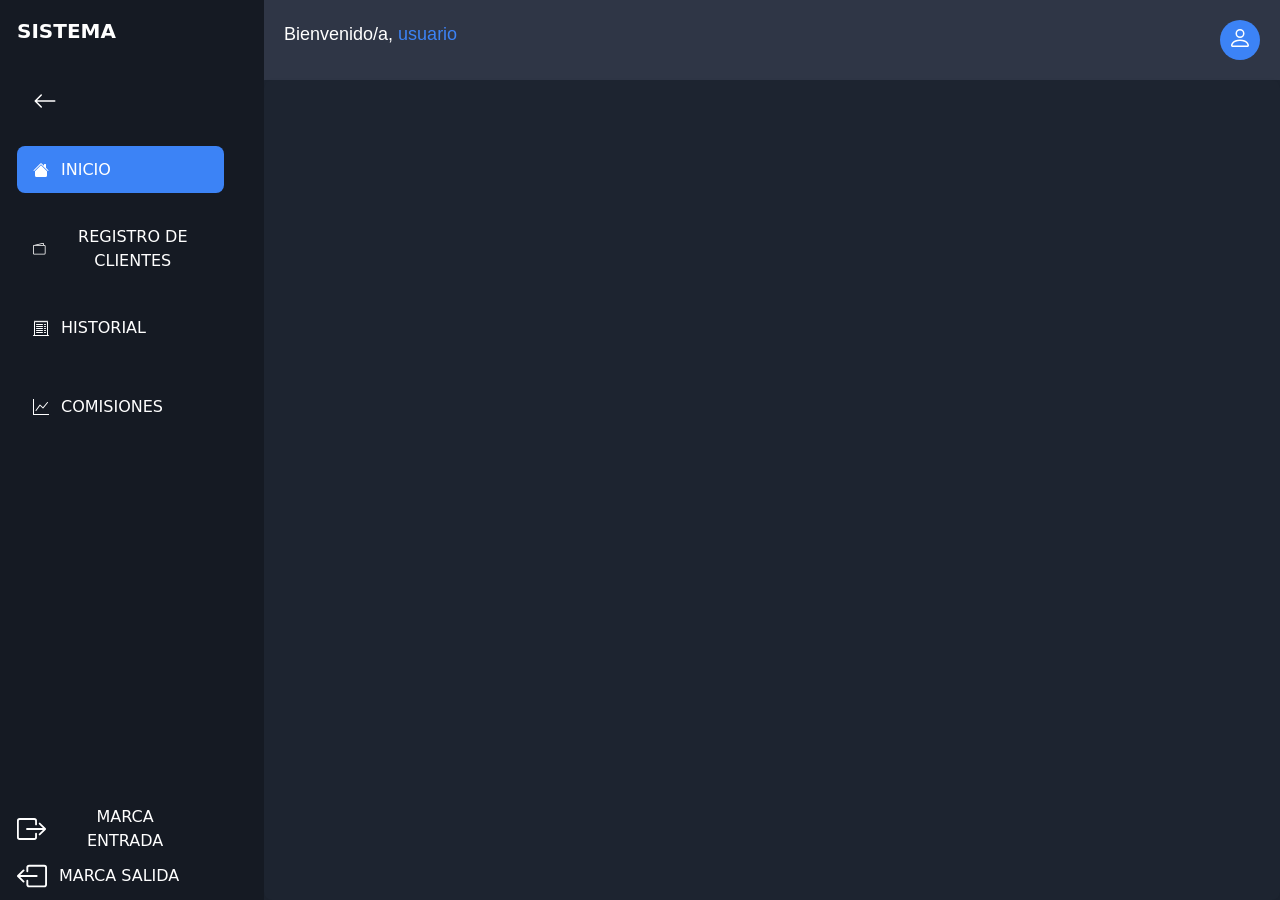
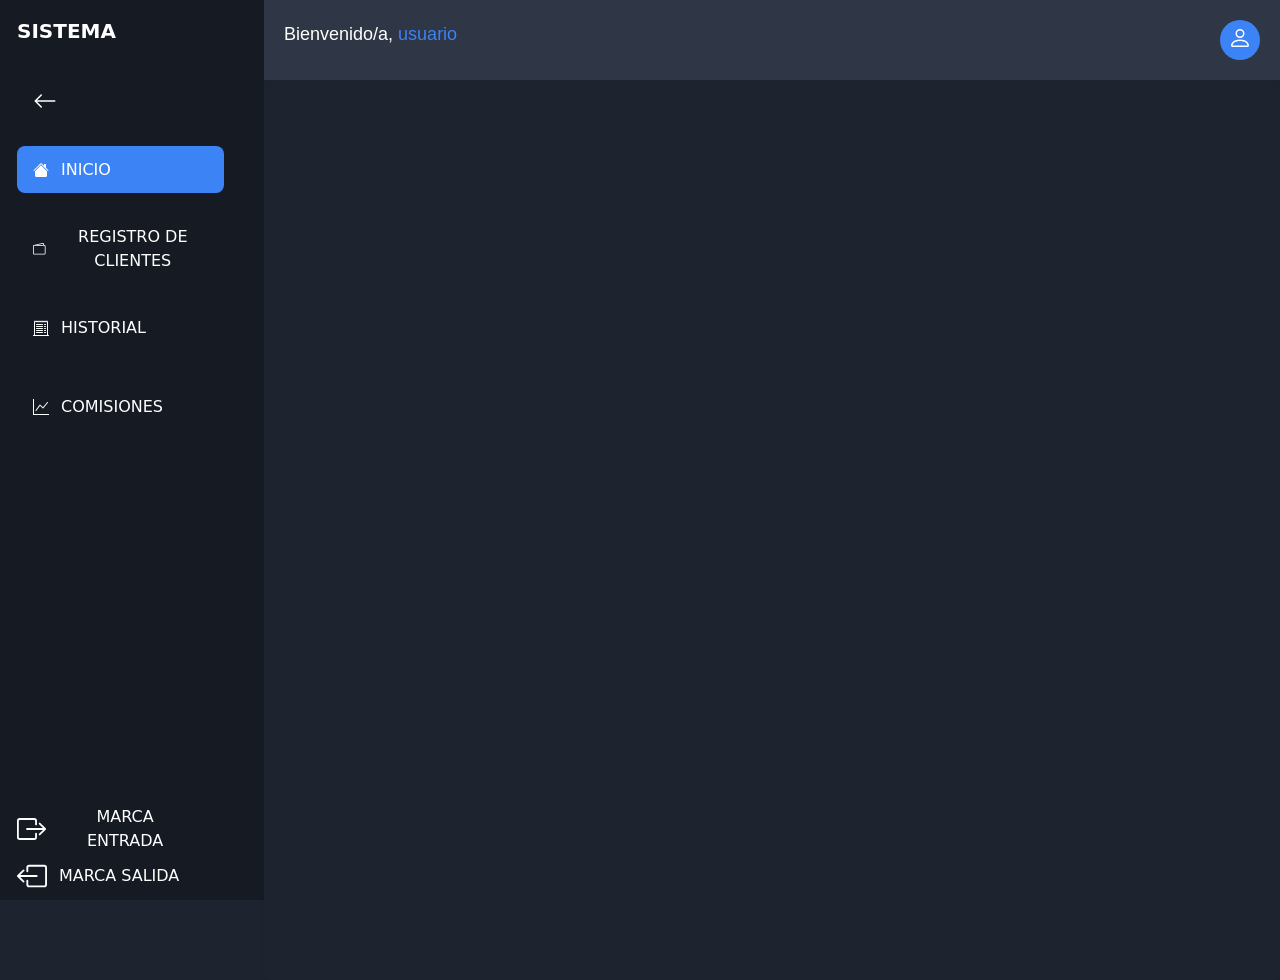

actualizacion de css tablas y historial, historial api de 4 roles. total de datos en historial

--- a/docs/estilos/index.css
+++ b/docs/estilos/index.css
@@ -208,6 +208,8 @@ nav button {
     flex-direction: column;
     overflow-x: hidden;
     max-width: none;
+    height: 100vh; /* Ocupa el alto total de la ventana */
+    overflow: hidden; /* Evita que toda la página tenga scroll */
 }
 /*w700 ll 36 s30*/
 #contenido h1 {
@@ -320,7 +322,7 @@ nav button {
     color: white; /* text-card-foreground */
     box-shadow: 0 1px 2px rgba(60, 131, 246, 0.3), 0 1px 2px rgba(0,0,0,0.05); /* sombra combinada */
     background: #1D2430; /* bg-gradient-card */
-    padding: 24px;
+
     overflow-x: auto;
 }
 
@@ -377,6 +379,25 @@ nav button {
     font-weight: 600;       /* Que destaque pero sin desplazar */
 
 }
+
+/* Forzamos a que la tabla maneje su propio scroll de manera independiente */
+.table-responsive {
+  flex: 1;          /* Ocupa todo el espacio disponible entre el header y los botones */
+  overflow-x: auto; /* Scroll horizontal tipo Excel */
+  overflow-y: auto; /* Scroll vertical si hay muchas filas */
+
+}
+
+/* Opcional: Mantener el encabezado de la tabla fijo arriba mientras haces scroll vertical */
+table thead th {
+  position: sticky;
+  top: 0;
+  z-index: 2;
+  background-color: #40506b;
+  padding: 24px;
+}
+
+
 
 /*zona paginacion --------------------------------------------------------------------------------*/
 .pagination {
@@ -1321,3 +1342,5 @@ dialog {
   color: white !important;
   
 }
+
+
